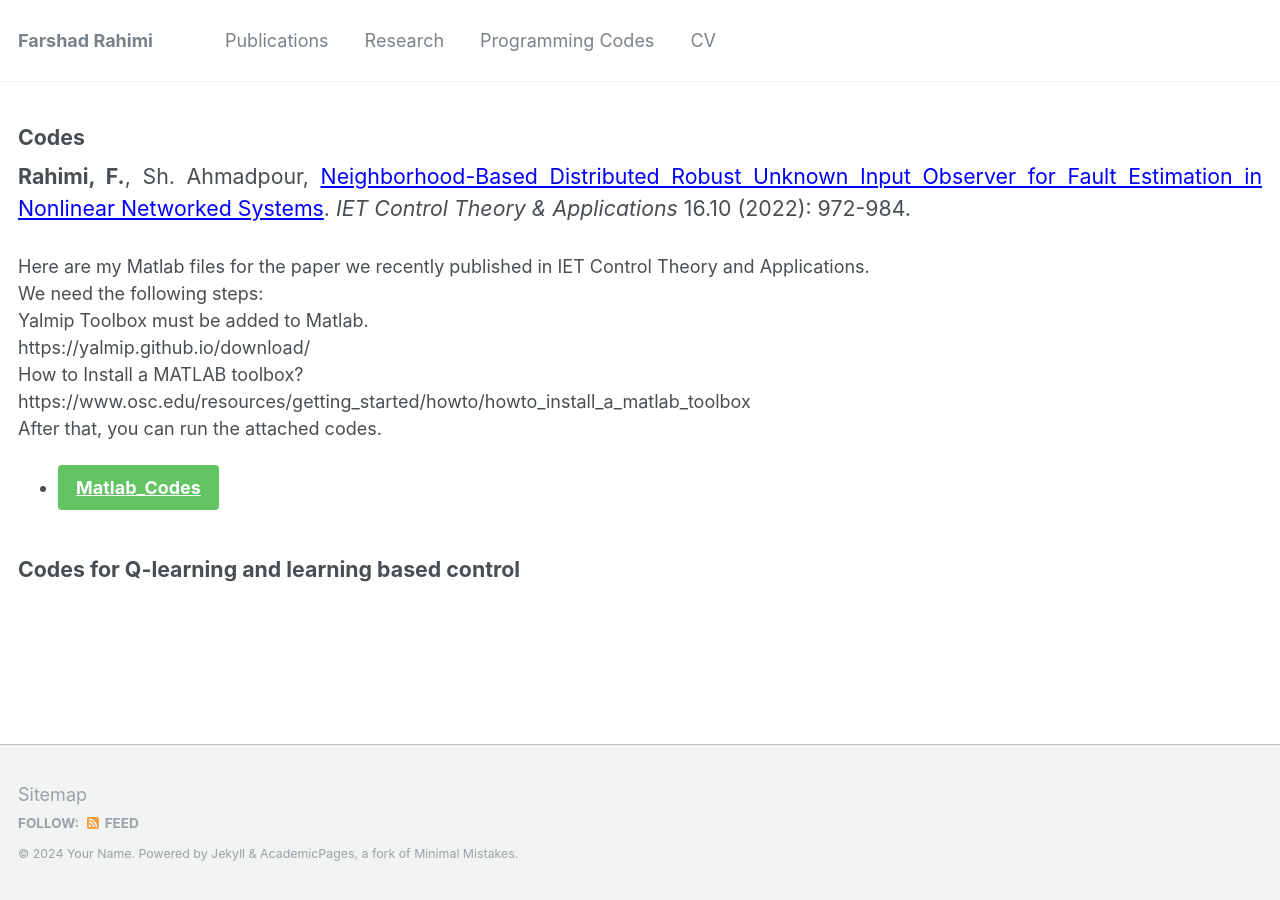
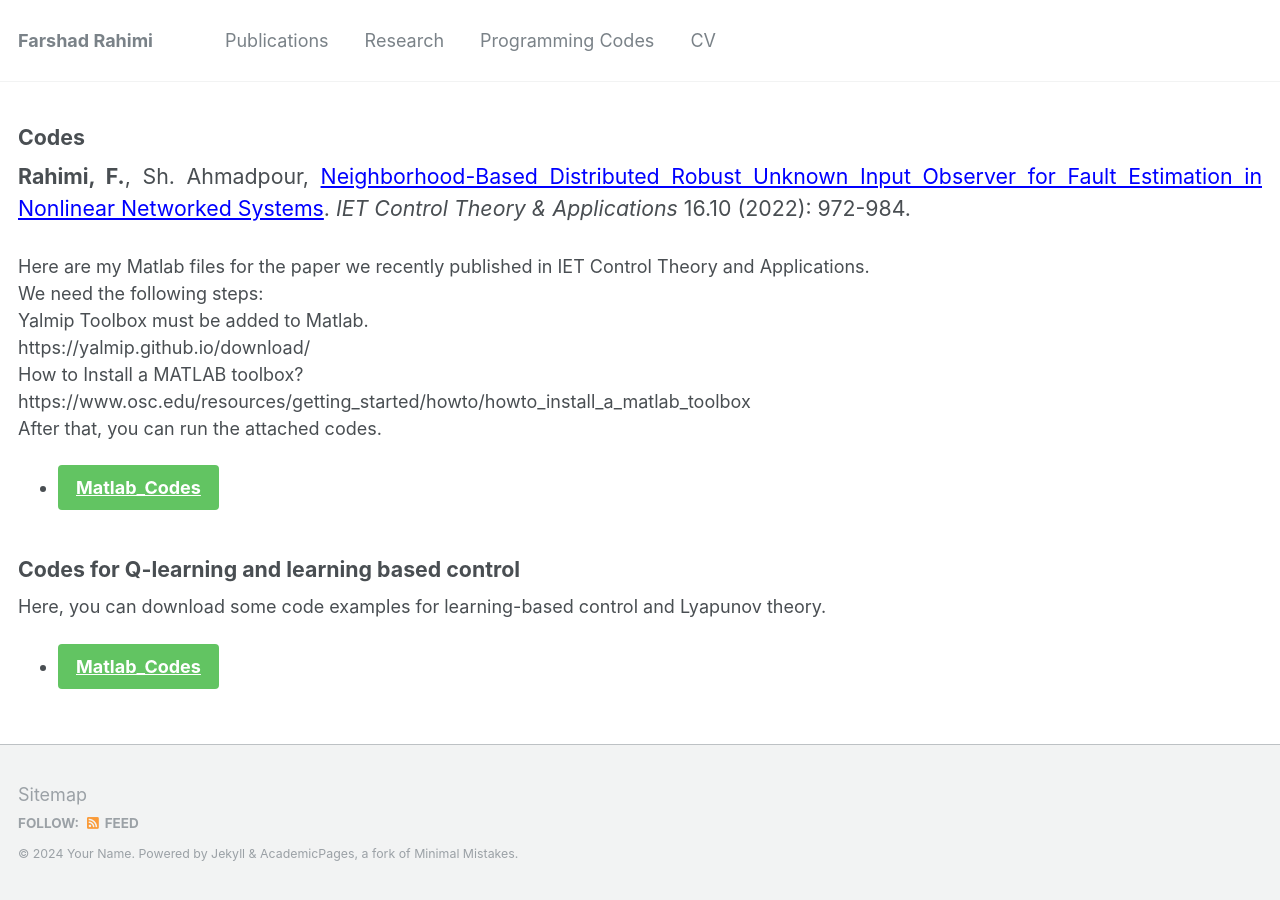
Before and after one commit to Farshad-Rahimi/FarshadRahimi, a Jekyll site: the page built from _teaching/2015-spring-teaching-2.md, in a window 1280 px wide. Built offline with Jekyll 4.4.1, drawn with Linux system fonts in a browser that asks for light colours.

Commit message:
Update 2015-spring-teaching-2.md

```diff
--- a/_teaching/2015-spring-teaching-2.md
+++ b/_teaching/2015-spring-teaching-2.md
@@ -25,3 +25,6 @@ After that, you can run the attached codes.
 
 {: .text-justify style="font-size: 16pt" reversed="reversed"}
 #### Codes for Q-learning and learning based control
+
+Here, you can download some code examples for learning-based control and Lyapunov theory.
+- [Matlab_Codes](https://farshad-rahimi.github.io/FarshadRahimi/files/learningCodes.rar){: .btn .btn--success .btn--large}
```
